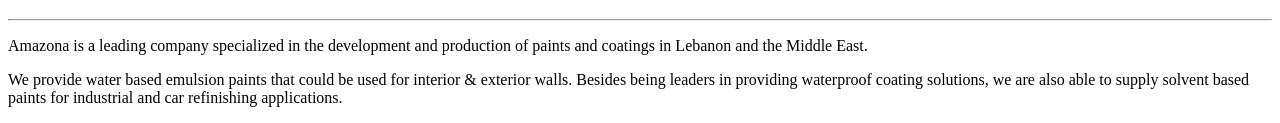
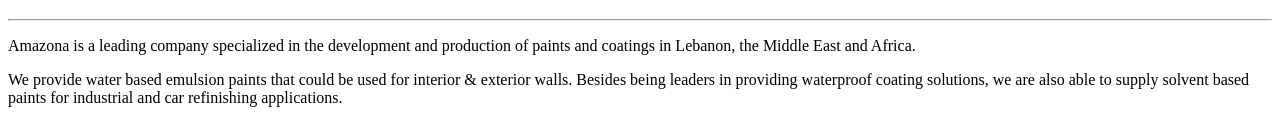
Before and after one commit to maykkhoury/amazonapaints.com, a website with bundled scripts: page index.html in a window 1280 px wide. Shown: the part 426-549 px from the top of the page. Built offline with nearby package versions, Linux system fonts and the light colour scheme.

Commit message:
Commit roland changed

```diff
--- a/index.html
+++ b/index.html
@@ -77,7 +77,7 @@
                   <hr class="divider my-4">
                </div>
                <div class="col-lg-8 align-self-baseline mk-popOver">
-                  <p class="text-white font-weight-bold mb-5">Amazona is a leading company specialized in the development and production of paints and coatings in Lebanon and the Middle East.</p>
+                  <p class="text-white font-weight-bold mb-5">Amazona is a leading company specialized in the development and production of paints and coatings in Lebanon, the Middle East and Africa.</p>
                   <p class="text-white mb-5">We provide water based emulsion paints that could be used for interior & exterior walls. Besides being leaders in providing waterproof coating solutions, we are also able to supply solvent based paints for industrial and car refinishing applications.</p>
                   <a class="btn btn-primary btn-xl js-scroll-trigger" href="#brands">Check out our brands below</a>
                </div>
```
